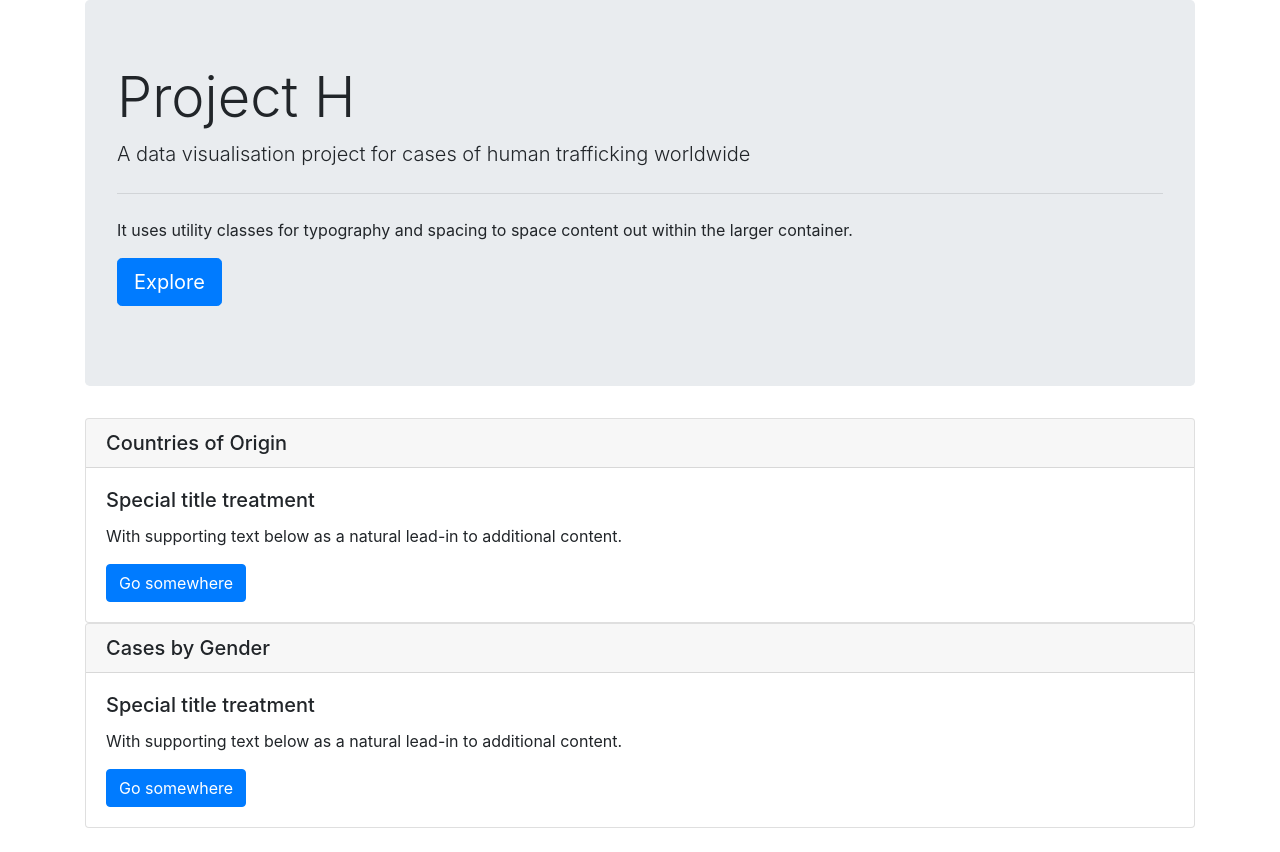
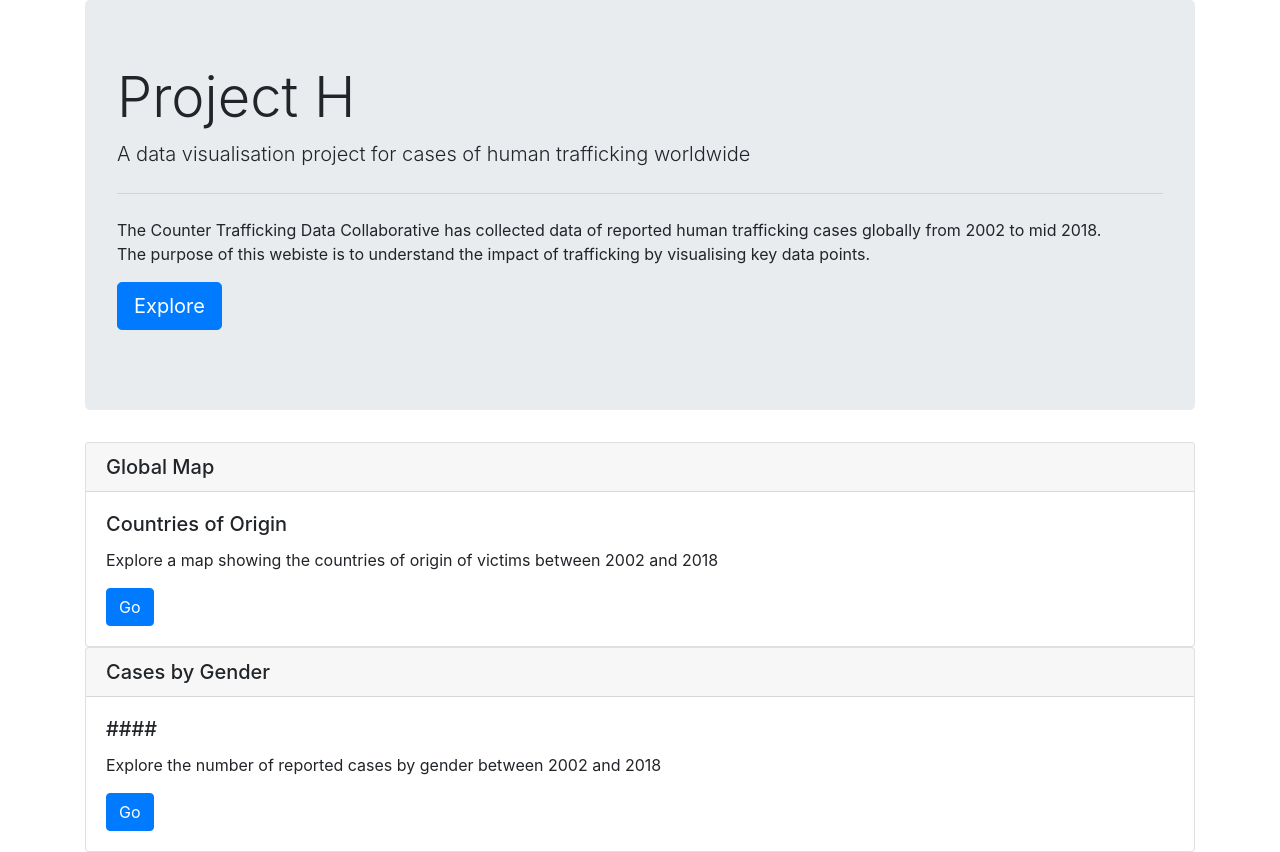
Before and after one commit to winstonbarlowg/ctdc_data_analysis, a Flask app: page / in a window 1280 px wide. Shown: the part 56-908 px from the top of the page. Before the commit the page ends 884 px from the top, so only its background shows below. Run offline with Flask 2, Linux system fonts and the light colour scheme; some libraries are stand-ins or nearby versions.

Commit message:
content changes

```diff
--- a/templates/main.html
+++ b/templates/main.html
@@ -4,27 +4,29 @@
         <h1 class="display-4">Project H</h1>
         <p class="lead">A data visualisation project for cases of human trafficking worldwide</p>
         <hr class="my-4">
-        <p>It uses utility classes for typography and spacing to space content out within the larger container.</p>
+        <p>The Counter Trafficking Data Collaborative has collected data of reported human trafficking cases globally
+            from 2002 to mid 2018. <br>
+            The purpose of this webiste is to understand the impact of trafficking by visualising key data points.</p>
         <p class="lead">
           <a class="btn btn-primary btn-lg" href="#" role="button">Explore</a>
         </p>
       </div>
 
       <div class="card">
-        <h5 class="card-header">Countries of Origin</h5>
+        <h5 class="card-header">Global Map</h5>
         <div class="card-body">
-          <h5 class="card-title">Special title treatment</h5>
-          <p class="card-text">With supporting text below as a natural lead-in to additional content.</p>
-          <a href="#" class="btn btn-primary">Go somewhere</a>
+          <h5 class="card-title">Countries of Origin</h5>
+          <p class="card-text">Explore a map showing the countries of origin of victims between 2002 and 2018</p>
+          <a href="{{ url_for('maps') }}" class="btn btn-primary">Go</a>
         </div>
       </div>
 
       <div class="card">
         <h5 class="card-header">Cases by Gender</h5>
         <div class="card-body">
-          <h5 class="card-title">Special title treatment</h5>
-          <p class="card-text">With supporting text below as a natural lead-in to additional content.</p>
-          <a href="#" class="btn btn-primary">Go somewhere</a>
+          <h5 class="card-title">####</h5>
+          <p class="card-text">Explore the number of reported cases by gender between 2002 and 2018</p>
+          <a href="#" class="btn btn-primary">Go</a>
         </div>
       </div>
 {% endblock content %}
```
